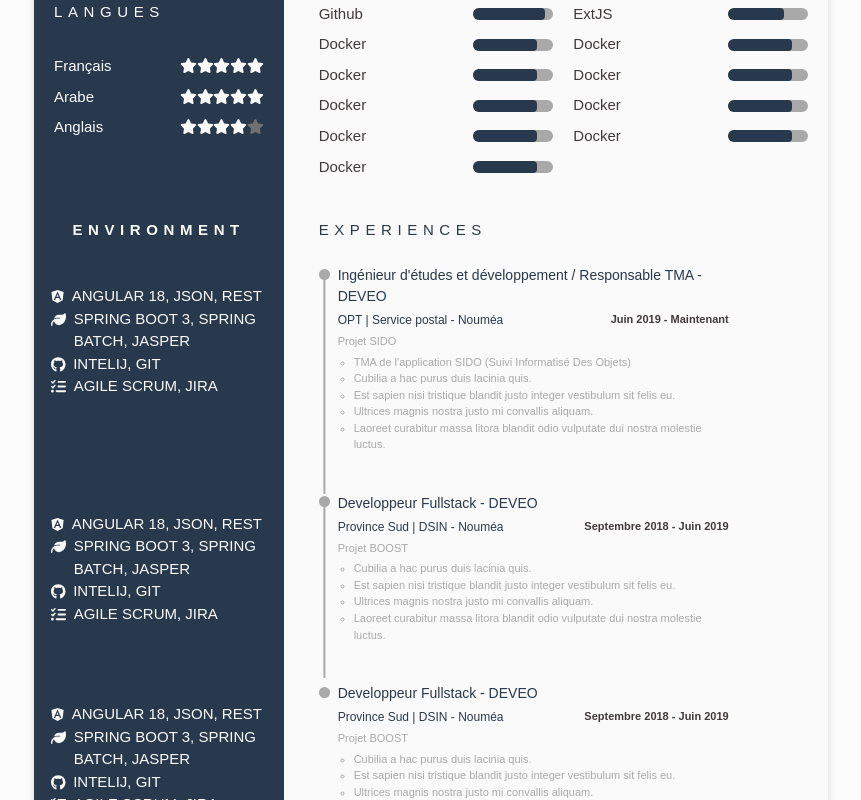
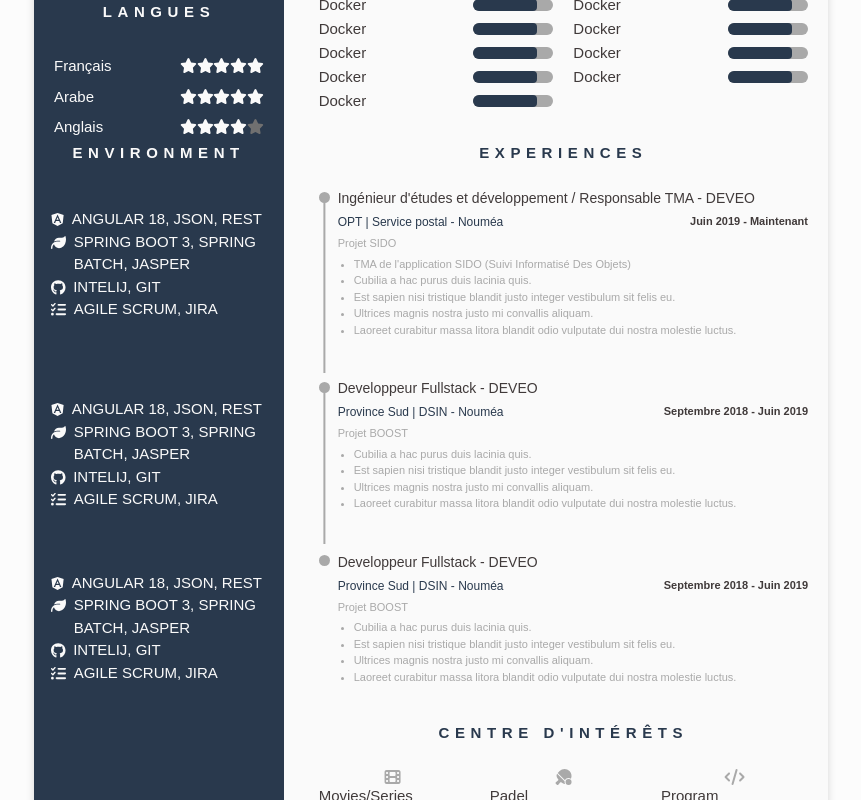
Before and after one commit to deveo-nc/nextjs-cv-generator, a Next.js app: page / in a window 1280 px wide. Shown: the part 520-1320 px from the top of the page, without its empty margins (209-1070 px from the left). Built offline with nearby package versions, Linux system fonts and the light colour scheme.

Commit message:
Remove responsive Simplification du css

```diff
--- a/src/app/globals.css
+++ b/src/app/globals.css
@@ -139,7 +139,6 @@ html {
 
 body {
   margin: 0 0 var(--header-height) 0;
-  padding: 0;
   font-family: var(--body-font);
   font-size: var(--normal-font-size);
   background-color: var(--body-color);
@@ -154,19 +153,10 @@ p {
   margin: 0;
 }
 
-ul {
-  padding: 0;
-  list-style: none;
-}
-
-a {
-  text-decoration: none;
-}
-
-img {
-  max-width: 100%;
-  height: auto;
-}
+/*img {*/
+/*  max-width: 100%;*/
+/*  height: auto;*/
+/*}*/
 
 .section {
   padding: 1.5rem 0 0.80rem;
@@ -188,10 +178,6 @@ img {
   --normal-font-size: 0.813rem;
   --small-font-size: 0.75rem;
   --smaller-font-size: 0.688rem;
-  max-width: 794px;
-  min-width: 794px;
-  margin-left: auto;
-  margin-right: auto;
 }
 
 .resume {
@@ -201,16 +187,9 @@ img {
 }
 
 .resume_left {
+  background-color: var(--container-color-left);
   color: var(--text-color-left);
-  background-color: var(--container-color-left);
   width: var(--side-bar-width);
-
-  h1,
-  h2,
-  h3 {
-    color: var(--title-color-left);
-    font-weight: var(--font-medium);
-  }
 
   .section_title {
     color: var(--title-color-left);
@@ -219,15 +198,6 @@ img {
 }
 
 .resume_right {
-  width: 100%;
-
-  h1,
-  h2,
-  h3 {
-    color: var(--title-color-right);
-    font-weight: var(--font-medium);
-  }
-
   .section_title {
     color: var(--title-color-right);
     margin-bottom: var(--margin-3);
@@ -236,16 +206,10 @@ img {
 
 .environment_title {
   color: var(--text-color-left) !important;
-  position: absolute;
-  top: 0;
   width: var(--side-bar-width);
   left: -285px;
-  padding-top: 1.5rem;
   font-size: var(--h2-font-size);
   font-weight: var(--font-semi-bold) !important;
-  text-transform: uppercase;
-  letter-spacing: .35rem;
-  text-align: center;
   margin-bottom: var(--margin-1);
 }
 
@@ -253,10 +217,6 @@ img {
   color: var(--text-color-left);
   width: var(--side-bar-width);
   left: -303px;
-}
-
-.section_title {
-  text-align: initial;
 }
 
 .home_img {
@@ -286,17 +246,12 @@ img {
 }
 
 .home_information {
-  display: flex;
-  align-items: center;
   font-size: var(--small-font-size);
 }
 
 .home_icon {
   font-size: 1rem;
-  display: flex;
   width: 25px;
-  justify-content: center;
-  margin-right: 0.75rem;
 }
 
 .interests_icon {
@@ -305,19 +260,12 @@ img {
 }
 
 .home_link {
-  display: inline-flex;
-  align-items: center;
   font-size: var(--small-font-size);
   color: var(--text-color-left);
 }
 
 .home_link:hover {
   color: var(--title-color-left);
-}
-
-.education_container,
-.experience_container {
-  width: 410px;
 }
 
 .experience_content:hover {
@@ -355,11 +303,6 @@ img {
   transform: translate(4.4px, -2px);
 }
 
-.education_data,
-.experience_data {
-  gap: .25rem;
-}
-
 .education_title,
 .experience_title {
   font-size: var(--h3-font-size);
@@ -381,22 +324,12 @@ img {
   font-size: var(--smaller-font-size);
 }
 
-.experience_tasks {
-  list-style: circle;
-  padding-left: 1rem;
-}
-
 .skills {
   break-inside: avoid;
   break-after: auto;
 }
 
-.skills_text {
-  width: 140px;
-}
-
 .skills_box {
-  width: 80px;
   background-color: var(--text-color-light-right);
 }
 
@@ -421,12 +354,6 @@ img {
   color: var(--text-color-light-left);
 }
 
-.interests_content {
-  display: flex;
-  flex-direction: column;
-  align-items: center;
-}
-
 .print {
   margin: 0;
 
--- a/src/app/layout.tsx
+++ b/src/app/layout.tsx
@@ -50,7 +50,7 @@ export default function RootLayout({
         {/*<link rel="icon" type="image/png" sizes="512x512" href="assets/pictures/favicon/android-chrome-512x512.png"/>*/}
       </head>
       <body
-          className={`${geistSans.variable} ${geistMono.variable} antialiased`}
+          className={`${geistSans.variable} ${geistMono.variable} antialiased p-0`}
       >
       {children}
       </body>
--- a/src/components/education.tsx
+++ b/src/components/education.tsx
@@ -13,7 +13,7 @@ export default function Education({cv}: { cv: CVData }) {
                                 <span className="education_rounder"></span>
                                 {!isLastItem && <span className="education_line"></span>}
                             </div>
-                            <div className="education_data grid gap-6">
+                            <div className="education_data grid gap-1">
                                 <h3 className="education_title">{education.title}</h3>
                                 <span className="education_studies">{education.studies}</span>
                                 <span className="education_year">{education.year}</span>
--- a/src/components/experience.tsx
+++ b/src/components/experience.tsx
@@ -5,7 +5,7 @@ export default function Experience({cv}: {cv:CVData}) {
     return (
         <section className="experience section relative" id="experience">
             <h2 className="section_title">Experiences</h2>
-            <h2 className="environment_title">Environment</h2>
+            <h2 className="environment_title absolute top-0 pt-6 uppercase text-center tracking-[.35rem]">Environment</h2>
             <div className="experience_container grid gap-4">
                 {cv.experiences.map((experience, i) => {
                     const isLastItem = i === cv.experiences.length - 1;
@@ -15,7 +15,7 @@ export default function Experience({cv}: {cv:CVData}) {
                                 <span className="experience_rounder"></span>
                                 {!isLastItem && <span className="experience_line"></span>}
                             </div>
-                            <div className="experience_data grid gap-6 relative w-full">
+                            <div className="experience_data grid gap-1 relative w-full">
                                 <h3 className="experience_title">{experience.title}</h3>
                                 <div className='flex justify-between'>
                                     <span className="experience_company">{experience.company}</span>
@@ -41,7 +41,7 @@ export default function Experience({cv}: {cv:CVData}) {
                                 }
                                 <p className="experience_description">{experience.description}</p>
                                 {(experience.tasks?.length ?? 0) > 0 &&
-                                    <ul className="experience_tasks">
+                                    <ul className="experience_tasks pl-4 list-disc">
                                         {experience.tasks.map((task, index) => {
                                             return (
                                                 <li key={index}>{task}</li>
--- a/src/components/home.tsx
+++ b/src/components/home.tsx
@@ -43,7 +43,7 @@ export default function Home({cvSelected, anonymize}: {cvSelected: string|undefi
     return (
         <>
             <SelectCV cvFiles={files} selectedCV={selectedCV}></SelectCV>
-            <main className="l-main bd-container">
+            <main className="l-main bd-container ml-auto mr-auto min-w-[794px] max-w-[794px]">
                 <Template cv={cvData} anonymize={anonymize}></Template>
             </main>
         </>
--- a/src/components/interest.tsx
+++ b/src/components/interest.tsx
@@ -8,8 +8,9 @@ export default function Interest({cv}: {cv: CVData}) {
             <div className="interests_container mt-4 grid grid-cols-3 gap-6">
                 {cv.interests.map((interest, i) => {
                     return (
-                        <div key={i} className="interests_content hover:animate-bounce">
-                            <FontAwesomeIcon className="interests_icon" icon={[interest.iconPack, interest.icon]}></FontAwesomeIcon>
+                        <div key={i} className="interests_content hover:animate-bounce flex flex-col content-center">
+                            <FontAwesomeIcon className="interests_icon" icon={[interest.iconPack, interest.icon]}>
+                            </FontAwesomeIcon>
                             <span className="interests_name">{interest.title}</span>
                         </div>
                     );
--- a/src/components/language.tsx
+++ b/src/components/language.tsx
@@ -6,7 +6,7 @@ export default function Language({cv}: { cv: CVData }) {
         <section className="languages section" id="languages">
             <h2 className="section_title">Langues</h2>
             <div className="languages_container">
-                <ul className="languages_content pl-0 gap-1 grid">
+                <ul className="languages_content p-0 gap-1 grid list-none">
                     {cv.languages.map((lang, i) => {
                         return (
                             <li key={i} className="languages_name flex justify-between mb-1">
--- a/src/components/skill-bar.tsx
+++ b/src/components/skill-bar.tsx
@@ -10,7 +10,7 @@ export default function SkillBar({skill}: {skill: Skill}) {
     }, [skill.level]);
 
     return (
-        <div className="skills_box h-3 inline-block rounded-lg overflow-hidden">
+        <div className="skills_box h-3 inline-block rounded-lg overflow-hidden" style={{ width: '80px'}}>
             <span className="skills_progress h-3 block rounded transition-[width] duration-300" style={{
                 width: width
             }}></span>
--- a/src/components/skill.tsx
+++ b/src/components/skill.tsx
@@ -6,11 +6,11 @@ export default function Skill({cv}:{cv:CVData}) {
         <section className="skills section" id="skills">
             <h2 className="section_title">Compétences</h2>
             <div className="skills_container pl-0">
-                <div className="skills_content grid grid-cols-2 gap-x-5 gap-y-1">
+                <div className="skills_content grid grid-cols-2 gap-x-5 gap-y-4">
                     {cv.skills.map((skill, i) => {
                         return (
-                            <div key={i} className="skills_name hover:scale-110 mb-1 flex justify-between items-center">
-                                <span className="skills_text inline-block">{skill.name}</span>
+                            <div key={i} className="skills_name hover:scale-110 flex justify-between items-center h-2">
+                                <span style={{width: '140px'}}>{skill.name}</span>
                                 <SkillBar skill={skill}></SkillBar>
                             </div>
                         );
--- a/src/components/template.tsx
+++ b/src/components/template.tsx
@@ -17,7 +17,7 @@ export default function Template({cv, anonymize}: {
                 <Language cv={cv}></Language>
             </div>
 
-            <div className="resume_right px-5 py-0 mt-12">
+            <div className="resume_right px-5 py-0 mt-12 w-full">
                 <Education cv={cv}></Education>
                 <Skill cv={cv}></Skill>
                 <Experience cv={cv}></Experience>
```
Also changed, not shown: src/components/contact.tsx (+8 -8 lines).
